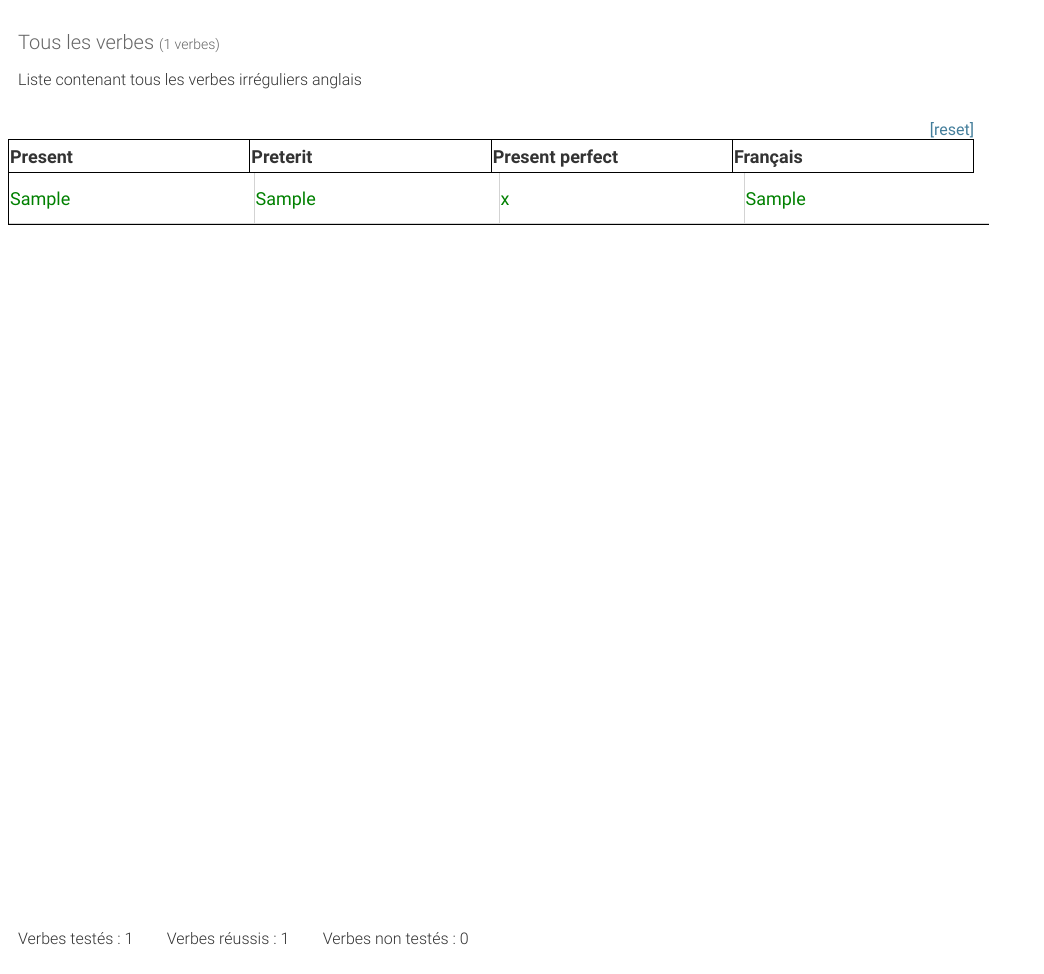
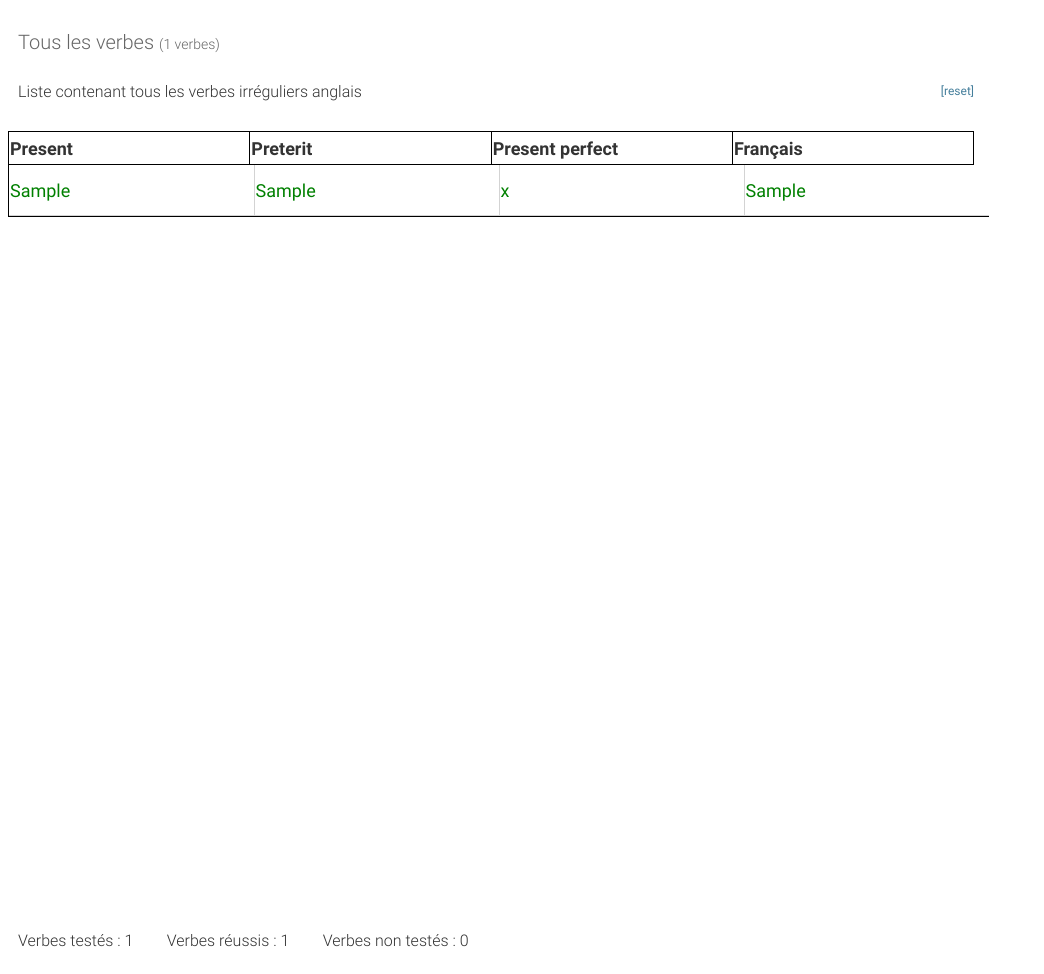
Before and after one commit to johntsinger/django-verbes-irreguliuers, a Django app: page /verbes/ in a window 1280 px wide. Shown: the part 26-1000 px from the top of the page, without its empty margins (0-1044 px from the left). Before the commit the page ends 971 px from the top, so only its background shows below. Run offline with Django 4.2, Linux system fonts and the light colour scheme; tables that the repository leaves empty hold one stand-in row (values such as "Sample post").

Commit message:
Mise a jour du css pour le lien de reset

```diff
--- a/verbes/verbes_app/static/verbes_app/css/styles.css
+++ b/verbes/verbes_app/static/verbes_app/css/styles.css
@@ -88,7 +88,7 @@ div.link {
     width: 69em;
 }
 
-a.link {
+a.link, p.link {
     display: inline-block;
     margin-top: 15px;
     margin-bottom: 10px;
@@ -102,7 +102,7 @@ div.update-delete {
     margin-left: 10px;
 }
 
-a.update, a.delete {
+a.update, a.delete, a.reset {
     font-size: 12px;
     margin-left: 10px;
 }
@@ -186,10 +186,6 @@ div.table-container {
     width: 70em;
     height: 55em;
     margin-top: 20px;
-}
-
-div.principal {
-    margin-top: 40px;
 }
 
 table.list {
```
